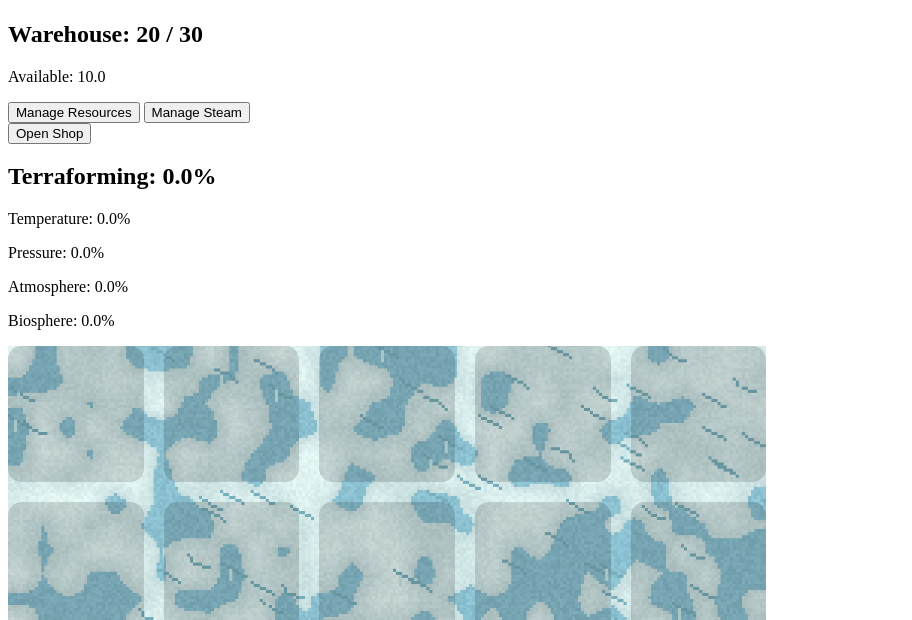
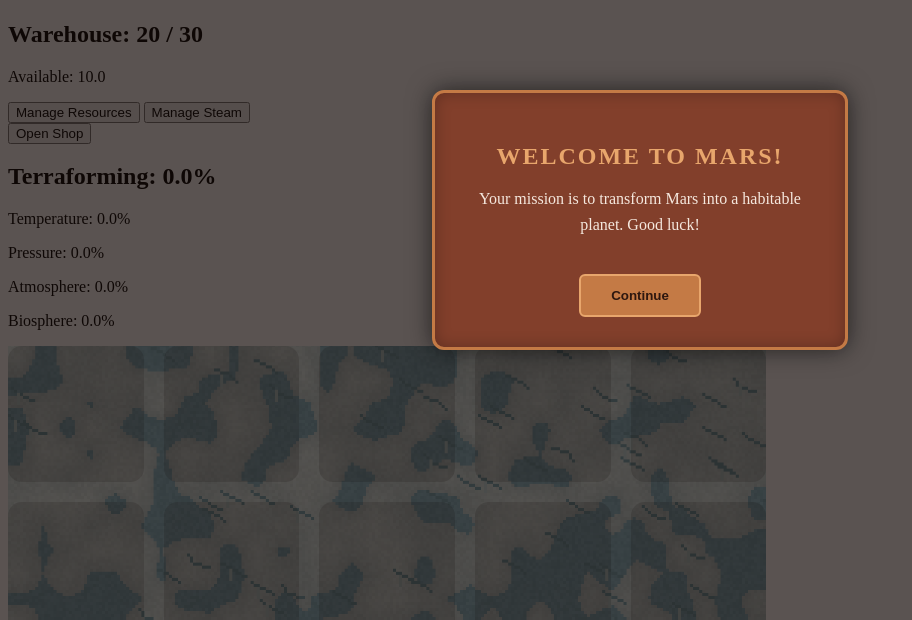
Before and after one commit to aallen1827/steam, a plain HTML site: page index.html in a window 1280 px wide. Shown: the part 180-800 px from the top of the page, without its empty margins (0-912 px from the left). Drawn offline with Linux system fonts and the light colour scheme.

Commit message:
added alerts

```diff
--- a/index.html
+++ b/index.html
@@ -79,6 +79,13 @@
             <button data-action="remove">remove</button>
             <button data-action="close">close menu</button>
         </div>
+        <div id="gameAlert" class="game-alert" hidden>
+            <div class="alert-content">
+                <h2 id="alertTitle"></h2>
+                <p id="alertMessage"></p>
+                <button id="alertClose">Continue</button>
+            </div>
+        </div>
     </main>
     <footer>
 
--- a/script.js
+++ b/script.js
@@ -277,9 +277,8 @@ var play = true;
 //resource incrementing
 const delay = (ms) => new Promise(resolve => setTimeout(resolve, ms));
 async function timePass() {
-    //checks for machines []
-    //resources increase/decrease [x]
-    //timout [x]
+    startGame();
+
     while (play == true) {
         machines.forEach(machine => {
             runMachine(machine);
@@ -788,8 +787,9 @@ function stageUp() {
         map.style.backgroundImage =
             `url("images/stage_${gameStage}.png")`;
 
-        alert(
-            `Stage ${gameStage} unlocked! Objective: ${objectives[gameStage]}`
+        showAlert(
+            `Stage ${gameStage} Unlocked!`,
+            objectives[gameStage]
         );
     }
 }
@@ -847,7 +847,10 @@ function checkWin() {
 
 function winGame() {
     play = false;
-    alert("Mars has been successfully terraformed!");
+    showAlert(
+        "Victory!",
+        "Mars has been successfully terraformed!"
+    );
 }
 
 
@@ -970,4 +973,31 @@ function isConnectedToBoiler(machine) {
     return false;
 }
 
+//ALERTS ----------------------------------------------------
+const gameAlert = document.querySelector("#gameAlert");
+const alertTitle = document.querySelector("#alertTitle");
+const alertMessage = document.querySelector("#alertMessage");
+const alertClose = document.querySelector("#alertClose");
+
+function showAlert(title, message) {
+    alertTitle.textContent = title;
+    alertMessage.textContent = message;
+
+    gameAlert.hidden = false;
+}
+
+function closeAlert() {
+    gameAlert.hidden = true;
+}
+
+alertClose.addEventListener("click", closeAlert);
+
+
+
+//GAME START ---------------------------------------------------
+function startGame() {
+    showAlert("Welcome to Mars!", "Your mission is to transform Mars into a habitable planet. Good luck!");
+}
+
+//game runs
 timePass();
--- a/style.css
+++ b/style.css
@@ -206,3 +206,62 @@ main{
     --pipe-gap: 20px;
     gap: var(--pipe-gap);
 }
+
+.game-alert {
+    position: fixed;
+    inset: 0;
+    background-color: rgba(20, 10, 8, 0.7);
+    display: flex;
+    justify-content: center;
+    align-items: center;
+    z-index: 1000;
+}
+
+.game-alert[hidden] {
+    display: none;
+}
+
+.alert-content {
+    background-color: #823F2B;
+    border: 3px solid #C47A45;
+    border-radius: 12px;
+    padding: 30px;
+    width: 350px;
+    max-width: 85vw;
+    text-align: center;
+    color: #F5E8DE;
+
+    box-shadow:
+        0 0 25px rgba(0, 0, 0, 0.6),
+        inset 0 0 15px rgba(0, 0, 0, 0.25);
+}
+
+.alert-content h2 {
+    color: #E8A66C;
+    margin-bottom: 15px;
+    text-transform: uppercase;
+    letter-spacing: 2px;
+}
+
+.alert-content p {
+    color: #F5E8DE;
+    line-height: 1.6;
+}
+
+#alertClose {
+    margin-top: 20px;
+    padding: 12px 30px;
+    background-color: #C47A45;
+    color: #2D170F;
+    border: 2px solid #E8A66C;
+    border-radius: 6px;
+    font-weight: bold;
+    cursor: pointer;
+    transition: 0.2s;
+}
+
+#alertClose:hover {
+    background-color: #E8A66C;
+    box-shadow: 0 0 12px rgba(196, 122, 69, 0.6);
+    transform: scale(1.05);
+}
```
